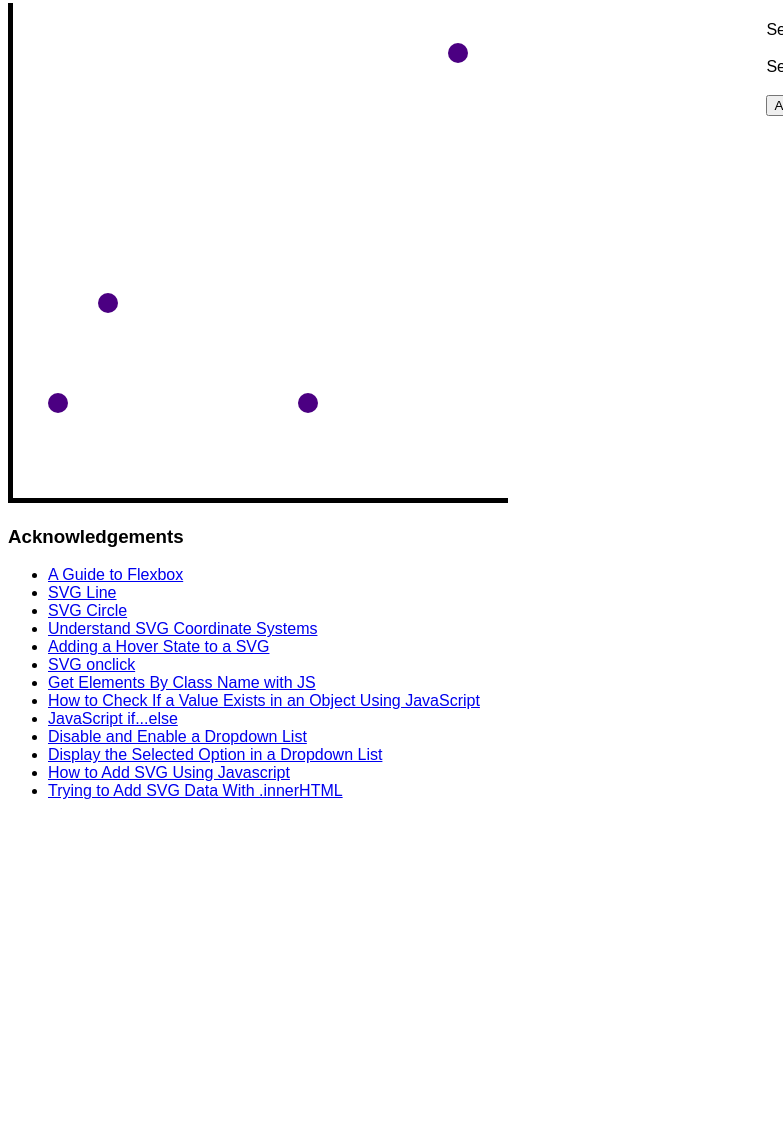
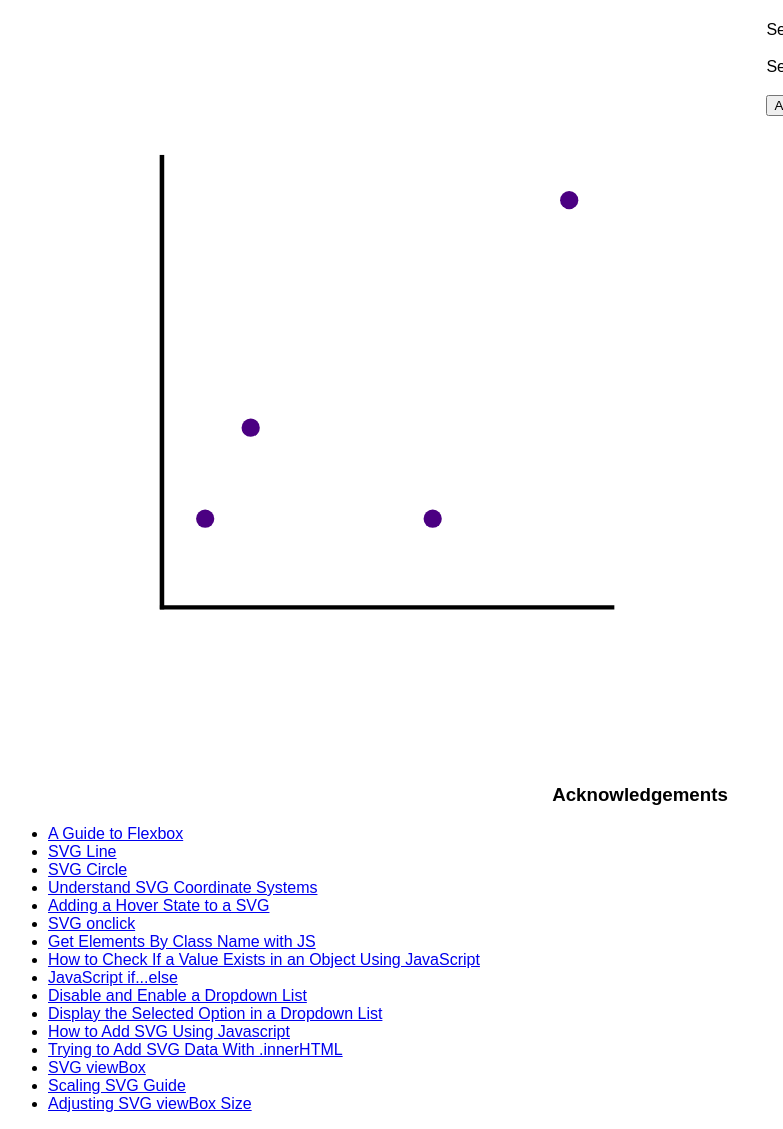
Before and after one commit to DS4200-S23-Class/hw-04-jethro-and-jenny-1, a plain HTML site: page index.html in a window 1280 px wide. Shown: the part 77-1206 px from the top of the page, without its empty margins (0-783 px from the left). Before the commit the page ends 893 px from the top, so only its background shows below. Drawn offline with Linux system fonts and the light colour scheme.

Commit message:
attempting to fix the view of graph

```diff
--- a/index.html
+++ b/index.html
@@ -23,7 +23,7 @@
 
             <!-- multiplied coords by 50 so canvas should be 450 x 450, but cuts off point so elongated the canvas dimensions/axis lines -->
             <!-- Creating the canvas to house the scatter plot -->
-            <svg id="frame" height="500" width="500">
+            <svg id="frame" viewbox="0 0 500 500">
 
                 <!-- Creating the axes -->
                 <line class="axis" x1="0" y1="500" x2="500" y2="500"></line>
@@ -44,7 +44,7 @@
                 <!-- Creating the point at (9, 9) -->
                 <circle id="(9, 9)" class="point" cx="450" cy="50" r="10" onclick="toggleBorder('(9, 9)')"/></circle>
 
-        </svg>
+            </svg>
         </div>
 
 
@@ -121,6 +121,9 @@
             <li><a href="https://www.w3schools.com/js/tryit.asp?filename=try_dom_select_option">Display the Selected Option in a Dropdown List</a></li>
             <li><a href="https://stackoverflow.com/questions/37079303/how-to-add-svg-using-javascript">How to Add SVG Using Javascript</a></li>
             <li><a href="https://stackoverflow.com/questions/59936358/trying-to-add-svg-data-with-innerhtml">Trying to Add SVG Data With .innerHTML</a></li>
+            <li><a href="https://developer.mozilla.org/en-US/docs/Web/SVG/Attribute/viewBox">SVG viewBox</a></li>
+            <li><a href="https://css-tricks.com/scale-svg/">Scaling SVG Guide</a></li>
+            <li><a href="https://stackoverflow.com/questions/24463096/change-svg-viewbox-size-with-css">Adjusting SVG viewBox Size</a></li>
 
 
         </ul>
--- a/style.css
+++ b/style.css
@@ -1,6 +1,10 @@
 /* sets font size */
 body {
 	font-family: Arial;
+}
+
+.centered {
+	text-align: center;
 }
 
 .container {
@@ -45,3 +49,7 @@ body {
 	stroke-width: 3px;
 	stroke: orange;
 }
+
+#frame {
+	transform: scale(0.6);
+}
```
